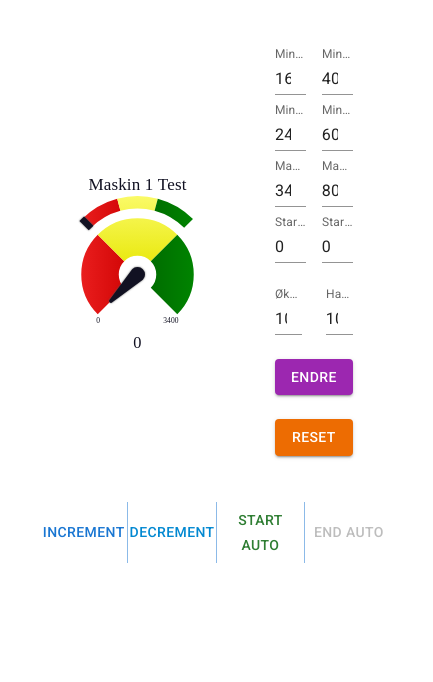
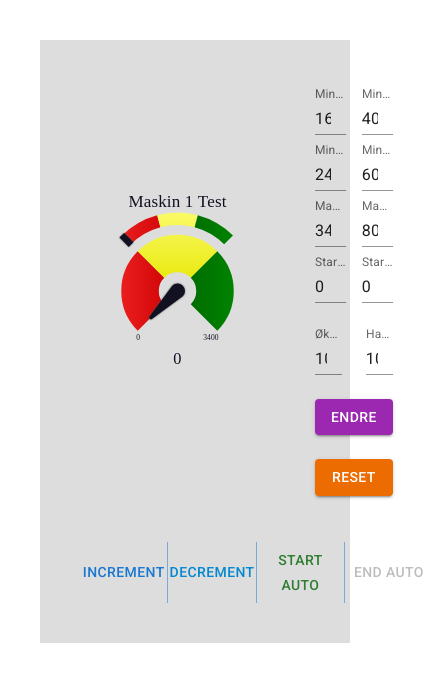
Before and after one commit to mrBellwood84/production-monitor-webapp, a React (Create React App) app: page /double-gauge-demo in a window 390 px wide. Shown: the top 682 px of the page, 433 px wide, since content can reach past the window. Built offline with nearby package versions, Linux system fonts and the light colour scheme.

Commit message:
Canvas component reworked to responsive

```diff
--- /dev/null
+++ b/src/Views/CanvasComponents/CanvasBase.tsx
@@ -0,0 +1,65 @@
+import { Box, SxProps } from "@mui/material";
+import { useEffect, useRef, useState } from "react"
+import { CanvasDrawFunction } from "./lib/canvasTypes";
+
+interface IProps {
+    sx?: SxProps;
+    draw: CanvasDrawFunction
+}
+
+export const CanvasBase = ({ draw, sx }: IProps) => {
+
+    const divRef = useRef<HTMLElement>(null);
+    const canvasRef = useRef<HTMLCanvasElement>(null);
+    const [ctx, setCtx] = useState<CanvasRenderingContext2D>()
+    const [rerender, setRerender] = useState<boolean>(false);
+
+    let reRenderBuffer = 0;
+
+    if (canvasRef.current && ctx) {
+        draw(ctx, canvasRef.current.clientHeight, canvasRef.current.clientWidth);
+    }
+
+
+    useEffect(() => {
+
+        const setCanvasSize = () => {
+            if (!divRef.current || !canvasRef.current) return;
+
+            const canvas = canvasRef.current.getContext("2d");
+            setCtx(canvas!)
+
+            canvasRef.current.style.width = "100%";
+            canvasRef.current.style.height = "100%";
+            canvasRef.current.height = canvasRef.current.offsetHeight;
+            canvasRef.current.width = canvasRef.current.offsetWidth;
+        }
+
+
+        setCanvasSize();
+
+        if (canvasRef.current && ctx ) {
+            draw(ctx, canvasRef.current.clientHeight, canvasRef.current.clientWidth);
+        }
+
+        window.addEventListener("resize", () => {
+            reRenderBuffer++;
+            setTimeout(() => {
+                reRenderBuffer--;
+                if (reRenderBuffer === 0) {
+                    setRerender(!rerender)
+                }
+            }, 25)
+        })
+
+    },[ctx, draw, rerender])
+
+
+
+
+    return (
+        <Box ref={divRef} sx={sx}>
+            <canvas ref={canvasRef} height={0} width={0}></canvas>
+        </Box>
+    )
+}
--- a/src/Views/CanvasComponents/DoubleGaugeCanvas.tsx
+++ b/src/Views/CanvasComponents/DoubleGaugeCanvas.tsx
@@ -1,48 +1,22 @@
-import { Box, SxProps } from "@mui/material";
-import { useEffect, useRef, useState } from "react";
+import { SxProps } from "@mui/material";
+import { CanvasBase } from "./CanvasBase";
+import { CanvasDrawFunction } from "./lib/canvasTypes";
 import { drawDoubleGauge } from "./lib/drawGauge";
-import { IGaugeProps, IGaugeValues } from "./lib/IGaugeProps";
+import { IGaugeProps } from "./lib/IGaugeProps";
+import { IGaugeValues } from "./lib/IGaugeValues";
 
 interface IProps {
-    id: string;
     name: string;
+    values: IGaugeValues;
     sx?: SxProps;
-    values: IGaugeValues,
 }
 
-export const DoubleGaugeCanvas = ({id, values, sx, name}: IProps) => {
+export const DoubleGaugeCanvas = ({name, values, sx}: IProps) => {
 
-    const container = useRef<HTMLElement>(null)
-    const canvas = useRef<HTMLCanvasElement | null>(null)
-    const [ctx, setCtx] = useState<CanvasRenderingContext2D | null>(null)
-    const [props, setProps] = useState<IGaugeProps | null>(null);
+    const draw: CanvasDrawFunction = (ctx, height, width) => {
 
-
-
-    if (ctx && props) {
-        drawDoubleGauge(ctx, props, values)
-    }
-
-
-    useEffect(() => {
-
-        const initCanvas = () => {
-            if (container.current && canvas.current) {
-                const context = canvas.current.getContext("2d")
-                setCtx(context);
-                return context;
-            }
-            return null;
-        }
-
-        const updateCanvasProps = (context: CanvasRenderingContext2D | null) => {
-
-            if (!context && !container.current) return;
-
-            let height = container.current!.clientHeight;
-            let width = container.current!.clientWidth;
-            const center_x = container.current!.clientWidth / 2;
-            const center_y = container.current!.clientHeight / 1.8;
+        const center_x = width / 2;
+        const center_y = height / 2;
         const boxRadius = center_x < center_y ? center_x : center_y;
         const mainRadius = boxRadius / 2.6;
         const topRadius = boxRadius / 1.35;
@@ -59,26 +33,9 @@ export const DoubleGaugeCanvas = ({id, values, sx, name}: IProps) => {
             topRadius,
             handbaseRadius
         }
-
-            setProps(gaugeProps)
-            drawDoubleGauge(context!, gaugeProps, values)
-
-
+        // console.log(gaugeProps)
+        drawDoubleGauge(ctx, gaugeProps, values)
     }
 
-        const context = initCanvas();
-        updateCanvasProps(context)
-
-        if (container.current) window.addEventListener("resize", () => updateCanvasProps(ctx));
-
-    }, [ctx, name, values])
-
-
-
-
-    return (
-        <Box className="gauge-canvas-container" ref={container}>
-            <canvas id={id} ref={canvas} height={props ? props.height : 200} width={props ? props.width : 200}></canvas>
-        </Box>
-    )
+    return <CanvasBase sx={sx} draw={draw} />
 }
--- /dev/null
+++ b/src/Views/CanvasComponents/lib/IGaugeValues.ts
@@ -0,0 +1,11 @@
+export interface IGaugeValues {
+    minYellow: number;
+    minGreen: number;
+    max: number;
+    value: number;
+
+    minYellowTop?: number;
+    minGreenTop?: number;
+    maxTop?: number;
+    valueTop?: number;
+}
--- /dev/null
+++ b/src/Views/CanvasComponents/lib/canvasTypes.ts
@@ -0,0 +1 @@
+export type CanvasDrawFunction = (context: CanvasRenderingContext2D, height: number, width: number) => void;
--- a/src/Views/CanvasComponents/lib/drawGauge.ts
+++ b/src/Views/CanvasComponents/lib/drawGauge.ts
@@ -1,12 +1,11 @@
-import { height } from "@mui/system";
-import { IGaugeProps, IGaugeValues } from "./IGaugeProps"
+import { IGaugeProps } from "./IGaugeProps"
+import { IGaugeValues } from "./IGaugeValues"
 
 export const drawDoubleGauge = (
     ctx: CanvasRenderingContext2D,
     props: IGaugeProps,
     values: IGaugeValues
 ) => {
-
 
     try {
         ctx.clearRect(0, 0, props.width, props.height)
@@ -34,7 +33,6 @@ export const drawDoubleGauge = (
 
         ctx.translate(-props.center_x, -props.center_y);
     } catch { }
-
 }
 
 const drawHeader = (
--- a/src/Views/Demoes/DoubleGaugeDemo.tsx
+++ b/src/Views/Demoes/DoubleGaugeDemo.tsx
@@ -2,7 +2,7 @@ import { Box,  Button,  ButtonGroup,  Stack, TextField } from "@mui/material";
 import { useState } from "react";
 import { useForm } from "react-hook-form";
 import { DoubleGaugeCanvas } from "../CanvasComponents/DoubleGaugeCanvas";
-import { IGaugeValues } from "../CanvasComponents/lib/IGaugeProps";
+import { IGaugeValues } from "../CanvasComponents/lib/IGaugeValues";
 
 
 type FormValues = {
@@ -96,8 +96,10 @@ export const DoubleGaugeDemo = () => {
             gridTemplateRows: "50vh auto",
             gridTemplateColumns: "50vw auto",
             m: 5,
+            bgcolor: "#ddd",
+            p: 5
         }}>
-            <DoubleGaugeCanvas id="test" values={values} name="Maskin 1 Test" />
+            <DoubleGaugeCanvas values={values} name="Maskin 1 Test" />
 
             <Stack
                 component="form"
```
Also changed, not shown: src/Views/CanvasComponents/lib/IGaugeProps.ts (+0 -12 lines). Lines whose indentation alone changed are shown as unchanged.
